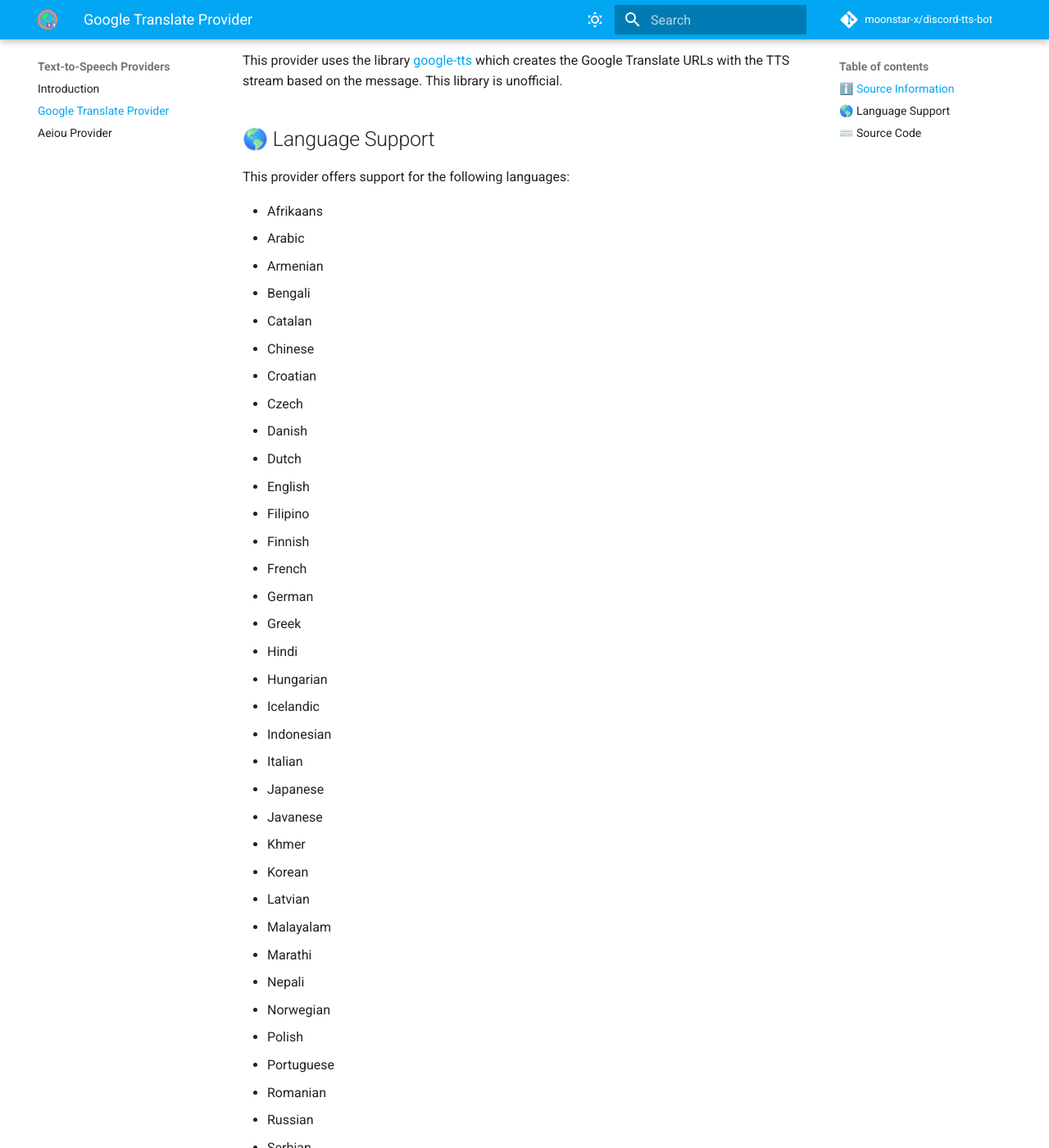
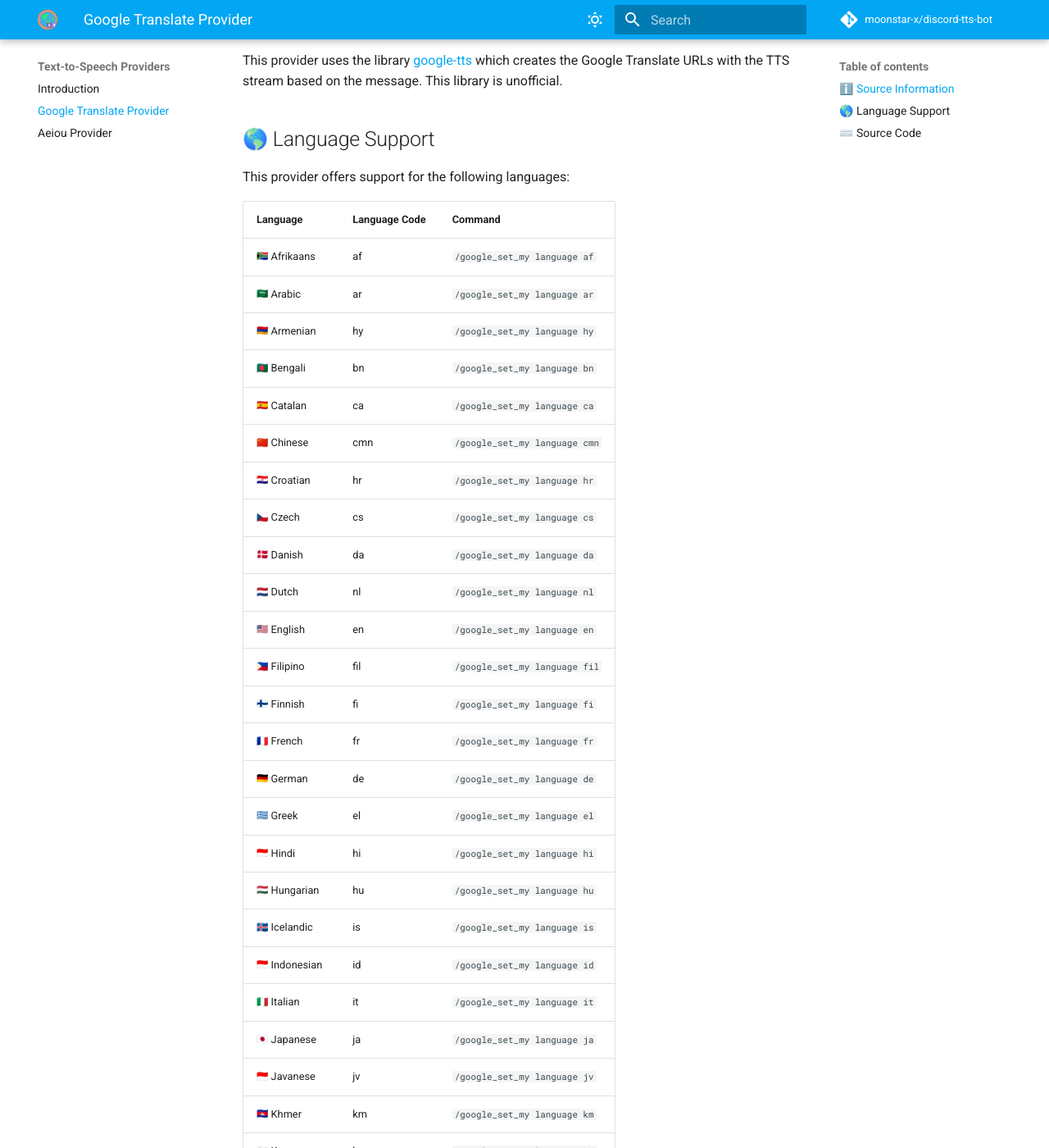
Before and after one commit to moonstar-x-docs/discord-tts-bot, an MkDocs documentation site: the page built from docs/text-to-speech-providers/google-translate.md, in a window 1280 px wide and 1400 px high, scrolled down 309 px. Shown: the whole window at 82% size. Built offline with MkDocs 1.6.1 and Material for MkDocs 9.7.7, drawn with Linux system fonts in a browser that asks for light colours; emoji names are drawn with the system emoji font; comment, search, counter and statistics services are not loaded; some of the changed text lies outside the part shown.

Commit message:
Updated language support table for Google Translate Provider.

```diff
--- a/docs/text-to-speech-providers/google-translate.md
+++ b/docs/text-to-speech-providers/google-translate.md
@@ -10,53 +10,55 @@
 
 This provider offers support for the following languages:
 
-* Afrikaans
-* Arabic
-* Armenian
-* Bengali
-* Catalan
-* Chinese
-* Croatian
-* Czech
-* Danish
-* Dutch
-* English
-* Filipino
-* Finnish
-* French
-* German
-* Greek
-* Hindi
-* Hungarian
-* Icelandic
-* Indonesian
-* Italian
-* Japanese
-* Javanese
-* Khmer
-* Korean
-* Latvian
-* Malayalam
-* Marathi
-* Nepali
-* Norwegian
-* Polish
-* Portuguese
-* Romanian
-* Russian
-* Serbian
-* Sinhala
-* Slovak
-* Spanish
-* Sundanese
-* Swahili
-* Swedish
-* Tamil
-* Telugu
-* Thai
-* Turkish
-* Ukranian
-* Vietnamese
+| Language              | Language Code | Command                       |
+|-----------------------|---------------|-------------------------------|
+| :flag_za: Afrikaans   | af            | `/google_set_my language af`  |
+| :flag_sa: Arabic      | ar            | `/google_set_my language ar`  |
+| :flag_am: Armenian    | hy            | `/google_set_my language hy`  |
+| :flag_bd: Bengali     | bn            | `/google_set_my language bn`  |
+| :flag_es: Catalan     | ca            | `/google_set_my language ca`  |
+| :flag_cn: Chinese     | cmn           | `/google_set_my language cmn` |
+| :flag_hr: Croatian    | hr            | `/google_set_my language hr`  |
+| :flag_cz: Czech       | cs            | `/google_set_my language cs`  |
+| :flag_dk: Danish      | da            | `/google_set_my language da`  |
+| :flag_nl: Dutch       | nl            | `/google_set_my language nl`  |
+| :flag_us: English     | en            | `/google_set_my language en`  |
+| :flag_ph: Filipino    | fil           | `/google_set_my language fil` |
+| :flag_fi: Finnish     | fi            | `/google_set_my language fi`  |
+| :flag_fr: French      | fr            | `/google_set_my language fr`  |
+| :flag_de: German      | de            | `/google_set_my language de`  |
+| :flag_gr: Greek       | el            | `/google_set_my language el`  |
+| :flag_id: Hindi       | hi            | `/google_set_my language hi`  |
+| :flag_hu: Hungarian   | hu            | `/google_set_my language hu`  |
+| :flag_is: Icelandic   | is            | `/google_set_my language is`  |
+| :flag_id: Indonesian  | id            | `/google_set_my language id`  |
+| :flag_it: Italian     | it            | `/google_set_my language it`  |
+| :flag_jp: Japanese    | ja            | `/google_set_my language ja`  |
+| :flag_id: Javanese    | jv            | `/google_set_my language jv`  |
+| :flag_kh: Khmer       | km            | `/google_set_my language km`  |
+| :flag_kr: Korean      | ko            | `/google_set_my language ko`  |
+| :flag_lv: Latvian     | lv            | `/google_set_my language lv`  |
+| :flag_my: Malayalam   | ml            | `/google_set_my language ml`  |
+| :flag_in: Marathi     | mr            | `/google_set_my language mr`  |
+| :flag_np: Nepali      | ne            | `/google_set_my language ne`  |
+| :flag_no: Norwegian   | nb            | `/google_set_my language nb`  |
+| :flag_pl: Polish      | pl            | `/google_set_my language pl`  |
+| :flag_pt: Portuguese  | pt            | `/google_set_my language pt`  |
+| :flag_ro: Romanian    | ro            | `/google_set_my language ro`  |
+| :flag_ru: Russian     | ru            | `/google_set_my language ru`  |
+| :flag_rs: Serbian     | sr            | `/google_set_my language sr`  |
+| :flag_lk: Sinhala     | si            | `/google_set_my language si`  |
+| :flag_sk: Slovak      | sk            | `/google_set_my language sk`  |
+| :flag_es: Spanish     | es            | `/google_set_my language es`  |
+| :flag_id: Sundanese   | su            | `/google_set_my language su`  |
+| :flag_tz: Swahili     | sw            | `/google_set_my language sw`  |
+| :flag_se: Swedish     | sv            | `/google_set_my language sv`  |
+| :flag_in: Tamil       | ta            | `/google_set_my language ta`  |
+| :flag_in: Telugu      | te            | `/google_set_my language te`  |
+| :flag_th: Thai        | th            | `/google_set_my language th`  |
+| :flag_tr: Turkish     | tr            | `/google_set_my language tr`  |
+| :flag_ua: Ukranian    | uk            | `/google_set_my language uk`  |
+| :flag_vn: Vietnamese  | vi            | `/google_set_my language vi`  |
 
 ## ⌨️ Source Code
 
```
